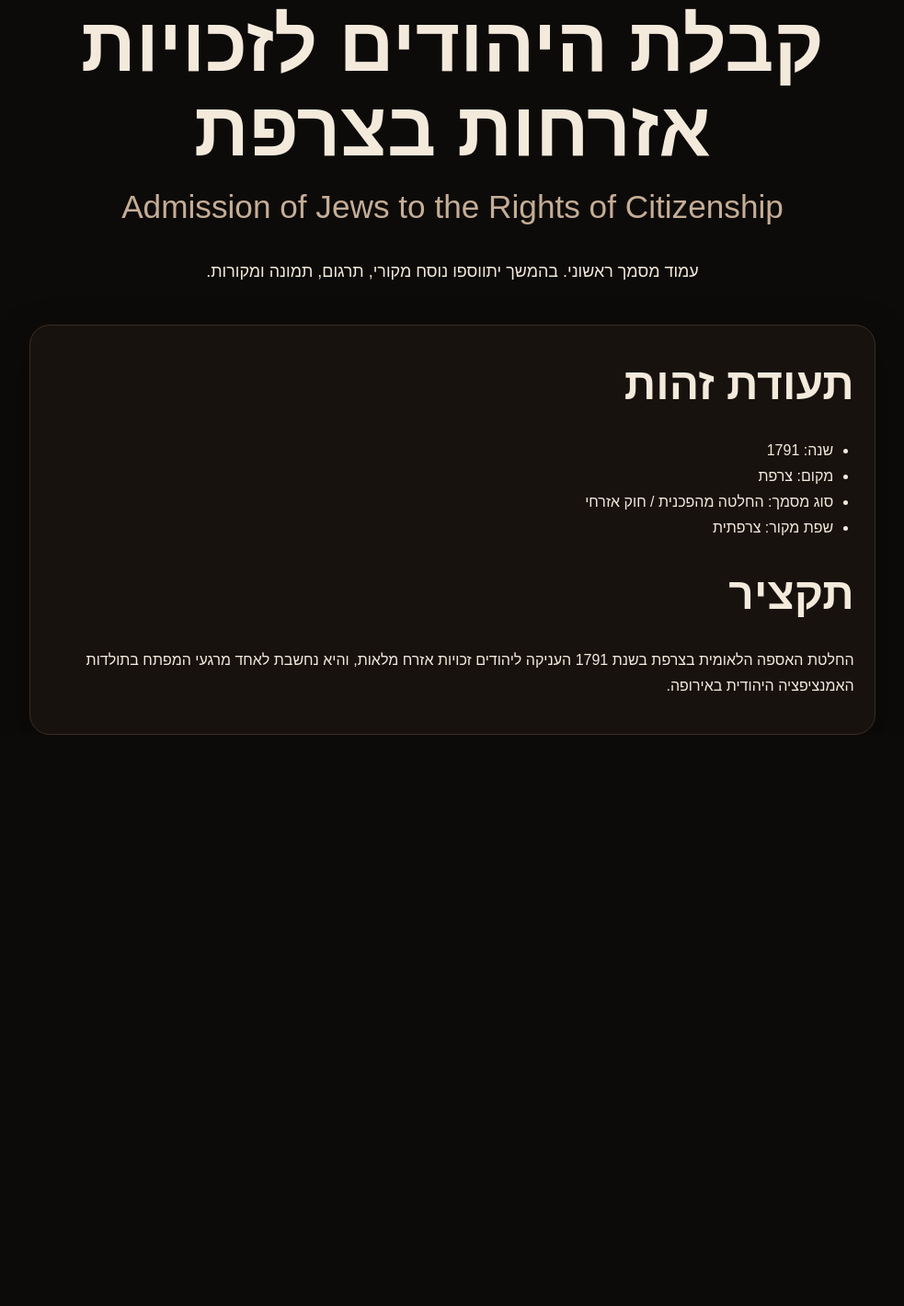
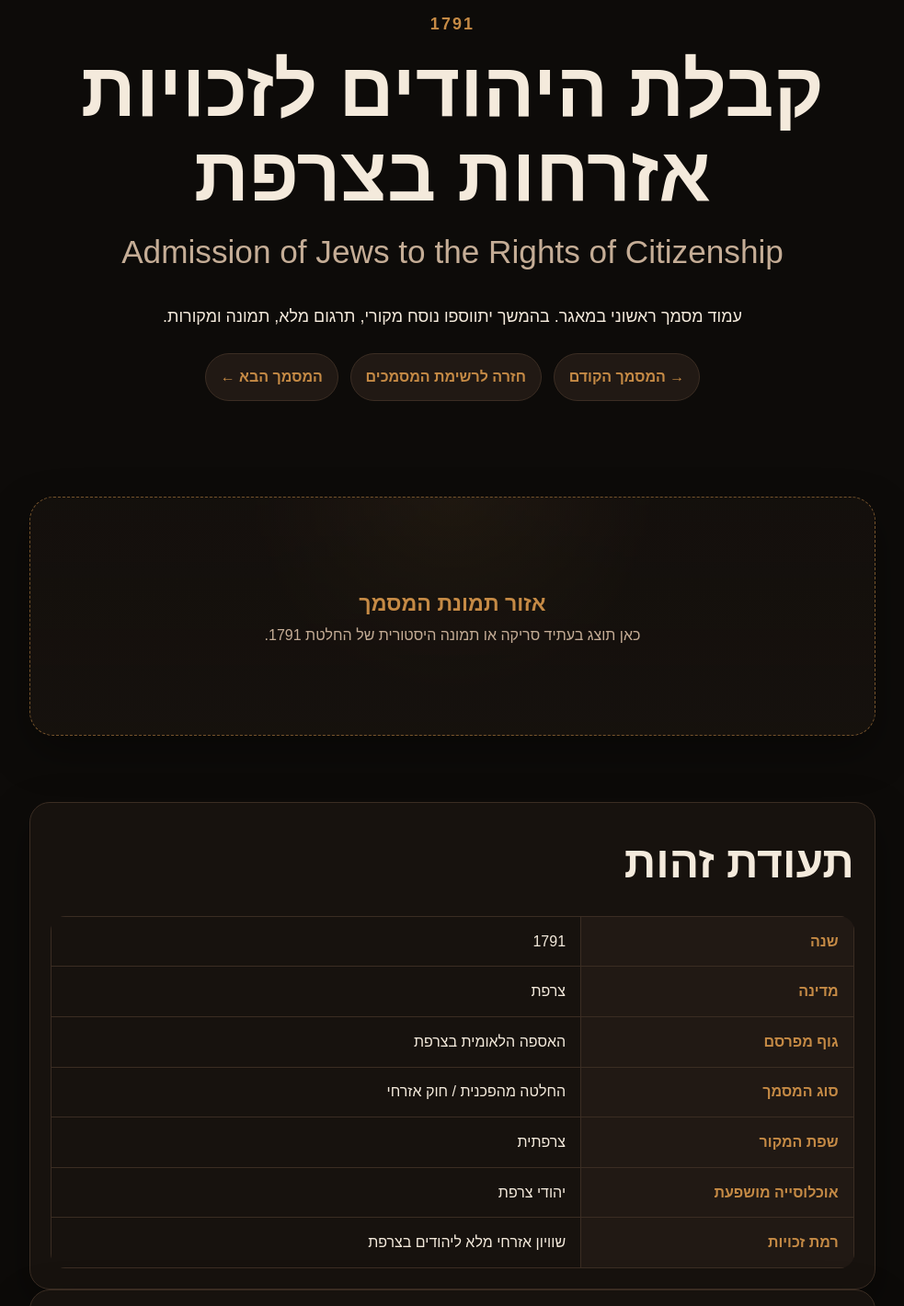
Before and after one commit to rexram987-create/Jewish-Emancipation-Documents, a website: page documents/1791-french-emancipation.html in a window 1280 px wide. Shown: the part 182-1602 px from the top of the page at 92% size, without its empty margins (148-1131 px from the left). Before the commit the page ends 981 px from the top, so only its background shows below. Drawn offline with Linux system fonts and the light colour scheme.

Commit message:
Enhance 1791 document page layout

```diff
--- a/documents/1791-french-emancipation.html
+++ b/documents/1791-french-emancipation.html
@@ -20,28 +20,63 @@
   </nav>
 
   <main>
+    <div class="breadcrumbs">
+      <a href="../index.html">ראשי</a> › <a href="../documents.html">מסמכים</a> › צרפת › 1791
+    </div>
+
     <section class="page-hero">
       <p class="eyebrow">1791</p>
       <h1>קבלת היהודים לזכויות אזרחות בצרפת</h1>
       <h2 dir="ltr">Admission of Jews to the Rights of Citizenship</h2>
-      <p>עמוד מסמך ראשוני. בהמשך יתווספו נוסח מקורי, תרגום, תמונה ומקורות.</p>
+      <p>עמוד מסמך ראשוני במאגר. בהמשך יתווספו נוסח מקורי, תרגום מלא, תמונה ומקורות.</p>
+      <div class="document-nav">
+        <a href="1790-sephardi-citizenship.html">→ המסמך הקודם</a>
+        <a href="../documents.html">חזרה לרשימת המסמכים</a>
+        <a href="1796-dutch-emancipation.html">המסמך הבא ←</a>
+      </div>
+    </section>
+
+    <section class="section-block">
+      <div class="document-image-placeholder">
+        <div>
+          <strong>אזור תמונת המסמך</strong>
+          <span>כאן תוצג בעתיד סריקה או תמונה היסטורית של החלטת 1791.</span>
+        </div>
+      </div>
+    </section>
+
+    <section class="section-block document-panel">
+      <h2>תעודת זהות</h2>
+      <table class="identity-table">
+        <tr><th>שנה</th><td>1791</td></tr>
+        <tr><th>מדינה</th><td>צרפת</td></tr>
+        <tr><th>גוף מפרסם</th><td>האספה הלאומית בצרפת</td></tr>
+        <tr><th>סוג המסמך</th><td>החלטה מהפכנית / חוק אזרחי</td></tr>
+        <tr><th>שפת המקור</th><td>צרפתית</td></tr>
+        <tr><th>אוכלוסייה מושפעת</th><td>יהודי צרפת</td></tr>
+        <tr><th>רמת זכויות</th><td>שוויון אזרחי מלא ליהודים בצרפת</td></tr>
+      </table>
     </section>
 
     <section class="section-block readable-content">
-      <h2>תעודת זהות</h2>
-      <ul>
-        <li>שנה: 1791</li>
-        <li>מקום: צרפת</li>
-        <li>סוג מסמך: החלטה מהפכנית / חוק אזרחי</li>
-        <li>שפת מקור: צרפתית</li>
-      </ul>
-
       <h2>תקציר</h2>
       <p>
         החלטת האספה הלאומית בצרפת בשנת 1791 העניקה ליהודים זכויות אזרח מלאות,
         והיא נחשבת לאחד מרגעי המפתח בתולדות האמנציפציה היהודית באירופה.
       </p>
     </section>
+
+    <section class="section-block status-panel">
+      <h2>סטטוס הפרויקט</h2>
+      <ul class="status-list">
+        <li class="status-ready">✓ עמוד בסיסי נוצר</li>
+        <li class="status-ready">✓ תקציר ותעודת זהות ראשונית נוספו</li>
+        <li class="status-pending">○ סריקת המסמך תתווסף בהמשך</li>
+        <li class="status-pending">○ נוסח מקורי יתוסף בהמשך</li>
+        <li class="status-pending">○ תרגום עברי ואנגלי יתוסף בהמשך</li>
+        <li class="status-pending">○ מקורות ארכיוניים יתוספו בהמשך</li>
+      </ul>
+    </section>
   </main>
 
   <script src="../script.js"></script>
```
